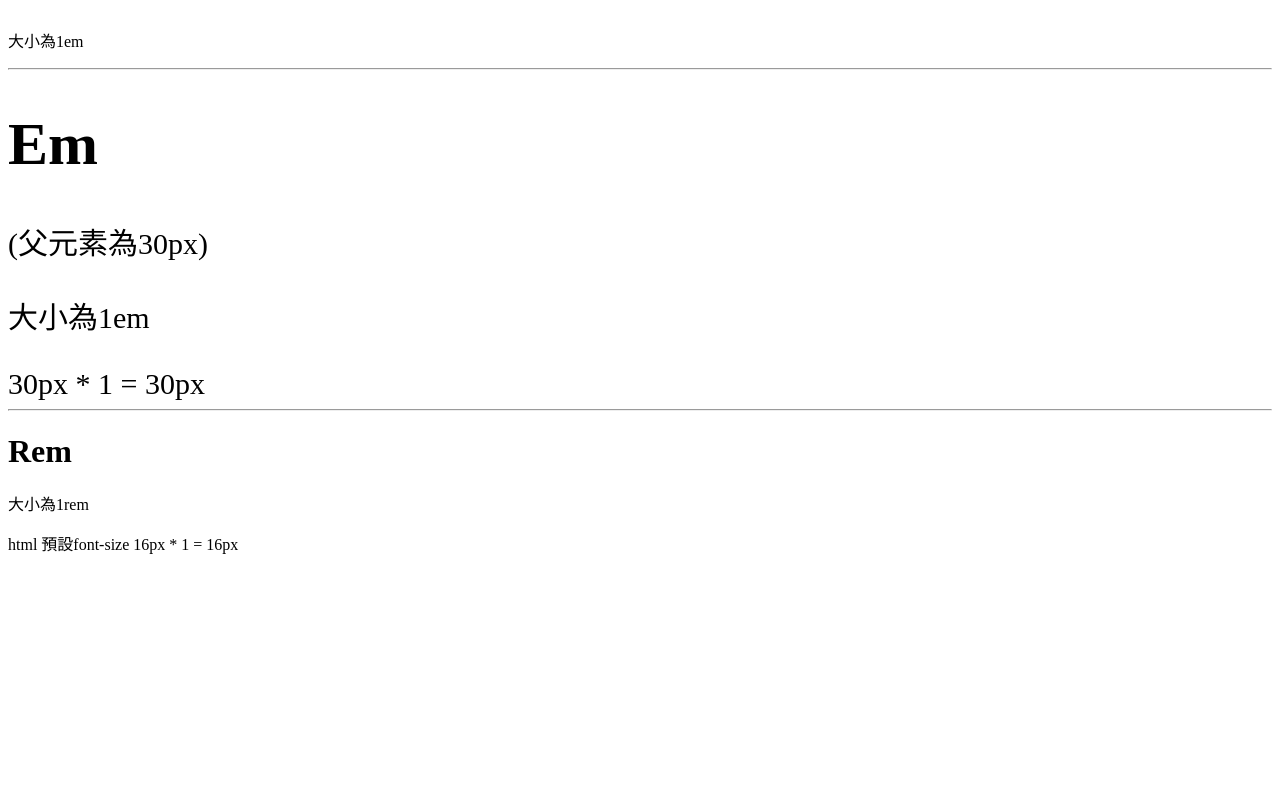
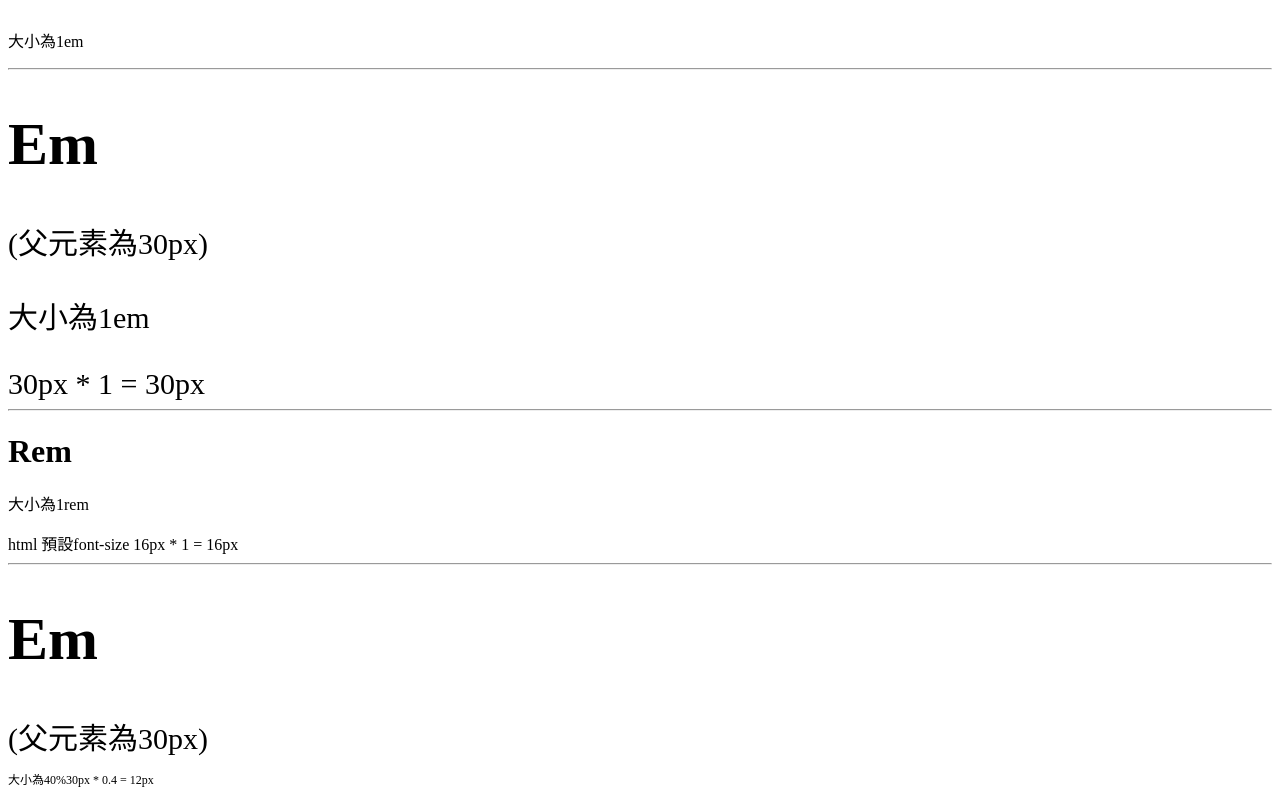
Before and after one commit to cloverhsc/introCSS, an Angular app: page /font in a window 1280 px wide. Shown: the part 183-983 px from the top of the page. Before the commit the page ends 800 px from the top, so only its background shows below. Built offline with nearby package versions, Linux system fonts and the light colour scheme.

Commit message:
add percentage to font size

```diff
--- a/src/app/fontsize/fontsize.component.html
+++ b/src/app/fontsize/fontsize.component.html
@@ -24,3 +24,10 @@
   <p class="text-1rem">大小為1rem</p>
   <span>html 預設font-size 16px * 1 = 16px</span>
 </div>
+
+<hr />
+<div class="parent">
+  <h1>Em</h1>
+  <span>(父元素為30px)</span>
+  <p class="text-40pct">大小為40%<span>30px * 0.4 = 12px</span></p>
+</div>
--- a/src/app/fontsize/fontsize.component.scss
+++ b/src/app/fontsize/fontsize.component.scss
@@ -13,3 +13,7 @@
 .text-1rem {
   font-size: 1rem;
 }
+
+.text-40pct {
+  font-size: 40%;
+}
```
